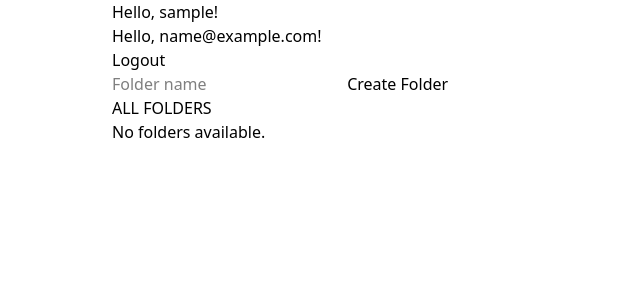
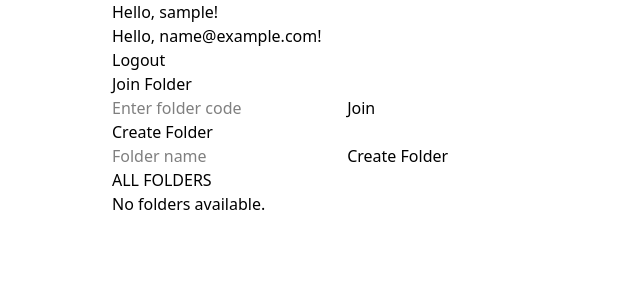
Before and after one commit to DaleStack/Mnemo, a Django app: page /mnemo/home/ in a window 1280 px wide. Shown: the top 300 px of the page, without its empty margins (0-640 px from the left). Run offline with Django 5.2, Linux system fonts and the light colour scheme; the visitor is signed in with stand-in values (Sample User, id 1); data that the repository does not hold is empty; style sheets or scripts are compiled from the project's sources; some libraries are stand-ins or nearby versions.

Commit message:
feat: joining folder functionality

```diff
--- a/folders/templates/folders/home.html
+++ b/folders/templates/folders/home.html
@@ -7,6 +7,13 @@
 </div>
 <a href="{% url 'logout' %}">Logout</a>
 
+<h2>Join Folder</h2>
+<form method="POST" action="{% url 'join_folder' %}">
+  {% csrf_token %}
+  <input type="text" name="code" placeholder="Enter folder code" required>
+  <button type="submit">Join</button>
+</form>
+<h2>Create Folder</h2>
 <form action="{% url 'create_folder' %}" method="POST">
     {% csrf_token %}
     <input type="text" name="subject_name" placeholder="Folder name">
@@ -19,6 +26,12 @@
         <p>{{ folder.subject_name }}</p>
         <p>{{ folder.code }}</p>
     </div>
+
+    {% if folder.user == request.user %}
+      <span class="badge">Owner</span>
+    {% else %}
+      <span class="badge">Member</span>
+    {% endif %}
 {% empty %}
     <p>No folders available.</p>
 {% endfor %}
--- a/folders/urls.py
+++ b/folders/urls.py
@@ -1,7 +1,8 @@
 from django.urls import path
-from .views import home_page, create_folder
+from .views import home_page, create_folder, join_folder
 
 urlpatterns = [
     path('home/', home_page, name='home'),
     path('create-folder/', create_folder, name='create_folder'),
+    path('join-folder/', join_folder, name='join_folder'),
 ]
--- a/folders/views.py
+++ b/folders/views.py
@@ -8,7 +8,7 @@ from django.contrib import messages
 @login_required
 def home_page(request):
     user = request.user
-    folders = FolderModel.objects.filter(user=user)
+    folders = FolderModel.objects.filter(members__user=user).distinct()
     return render(request, 'folders/home.html', {'user':user, 'folders': folders})
 
 @login_required
@@ -33,3 +33,29 @@ def create_folder(request):
             return redirect('home')
     else:
         return redirect('home')
+
+@login_required
+def join_folder(request):
+    if request.method == 'POST':
+        code = request.POST.get('code')  # get the code from a form input
+        try:
+            folder = FolderModel.objects.get(code=code)
+        except FolderModel.DoesNotExist:
+            messages.error(request, 'Invalid folder code')
+            return redirect('home')
+
+        # prevent joining twice
+        if FolderMember.objects.filter(folder=folder, user=request.user).exists():
+            messages.info(request, 'You are already a member of this folder')
+            return redirect('home')
+
+        FolderMember.objects.create(
+            folder=folder,
+            user=request.user,
+            role='member'
+        )
+        messages.success(request, f'Joined folder: {folder.subject_name}')
+        return redirect('home')
+
+    else:
+        return redirect('home')
```
